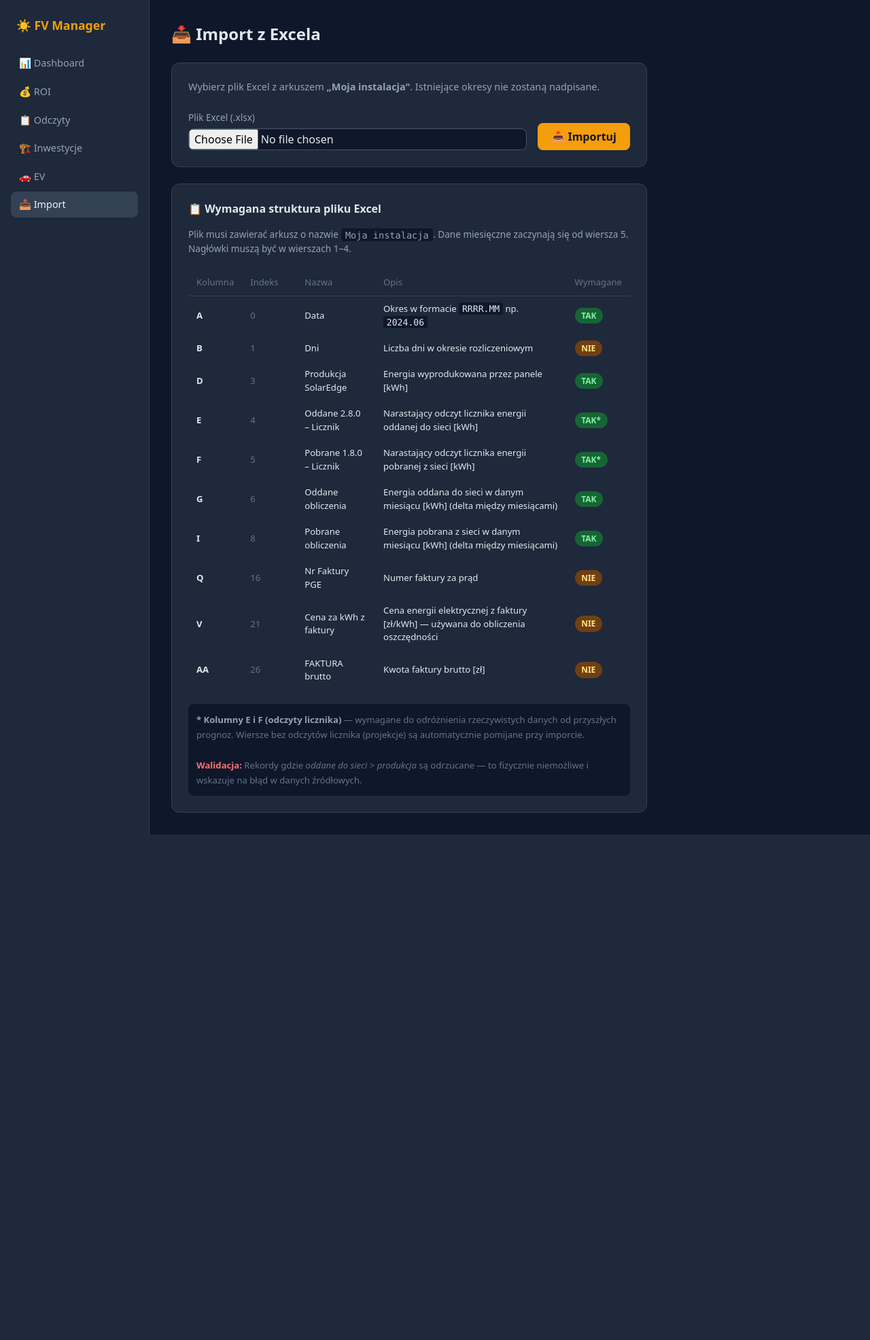
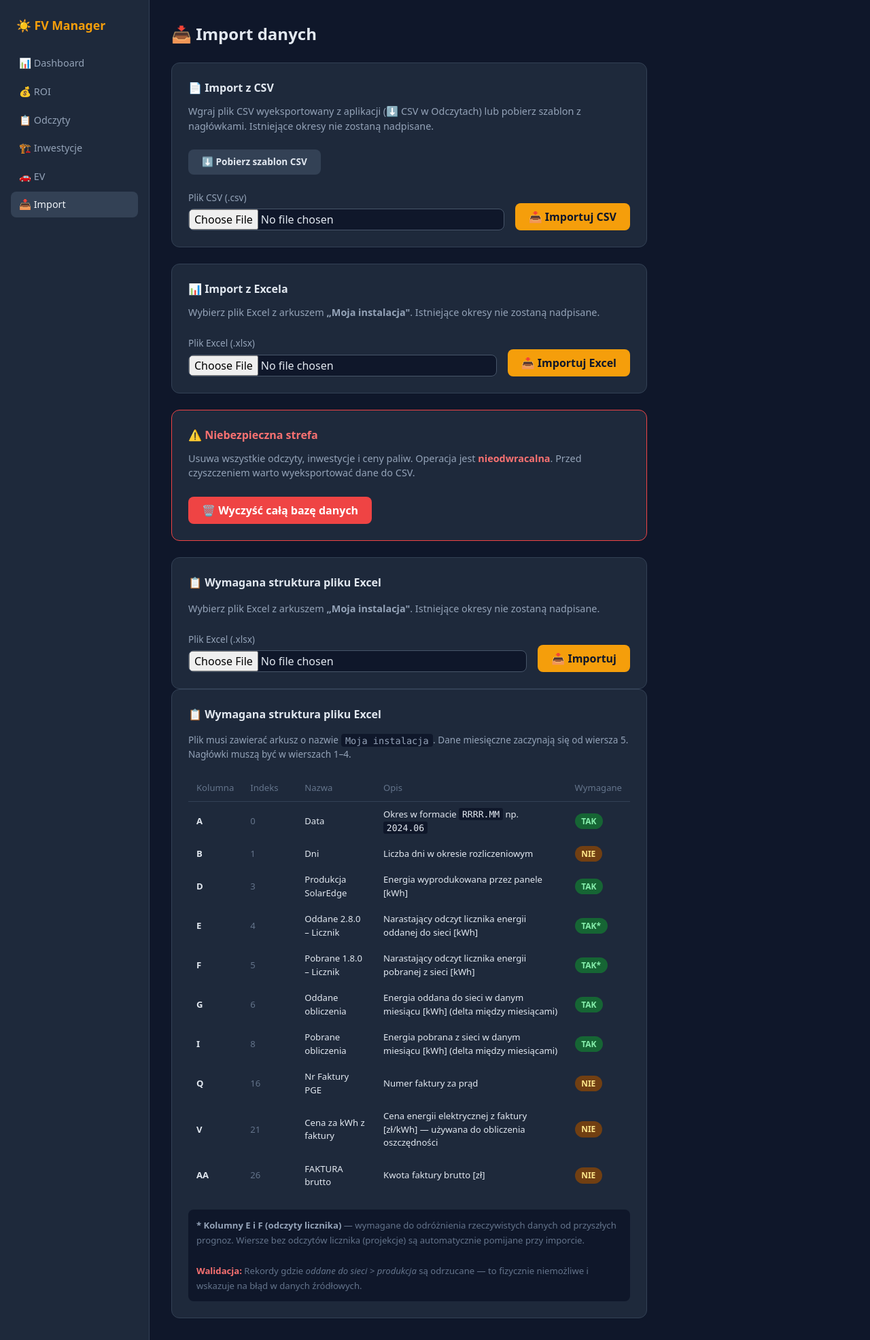
Before and after one commit to SyBeer/fv-manager, a FastAPI app: page /import in a window 1280 px wide. Shown: the whole page at 68% size. Before the commit the page ends 1228 px from the top, so only its background shows below. Run offline with FastAPI, Linux system fonts and the light colour scheme; some libraries are stand-ins or nearby versions.

Commit message:
feat: CSV import/export round-trip, template download, clear-db
- POST /import/csv re-imports exported CSV without modification
- GET /import/template.csv returns headers-only CSV template
- POST /admin/clear-db wipes all readings/investments/fuel_prices
- Import page reorganised: CSV section, Excel section, Danger Zone

Co-Authored-By: Claude Sonnet 4.6 <noreply@anthropic.com>

```diff
--- a/config.yaml
+++ b/config.yaml
@@ -1,6 +1,6 @@
 name: "FV Manager"
 description: "Zarządzanie efektywnością kosztową fotowoltaiki — ROI, EV, import z Excela"
-version: "1.3.3"
+version: "1.4.0"
 slug: "fv-manager"
 init: false
 host_network: false
--- a/src/main.py
+++ b/src/main.py
@@ -387,6 +387,87 @@ async def do_import(request: Request, file: UploadFile = File(...)):
     )
 
 
+CSV_HEADERS = [
+    "Okres", "Rok", "Miesiąc", "Dni",
+    "Produkcja [kWh]", "Oddane [kWh]", "Pobrane [kWh]",
+    "Autokonsumpcja [kWh]", "Zużycie [kWh]", "Oszczędności [kWh]",
+    "Cena kWh [zł]", "Oszczędności [zł]", "Wartość produkcji [zł]",
+    "EV [kWh]", "Nr faktury", "Faktura brutto [zł]", "Notatki",
+]
+
+
+@app.get("/import/template.csv")
+async def download_csv_template():
+    import csv, io
+    output = io.StringIO()
+    csv.writer(output, delimiter=";").writerow(CSV_HEADERS)
+    return StreamingResponse(
+        iter([output.getvalue()]),
+        media_type="text/csv",
+        headers={"Content-Disposition": "attachment; filename=fv-szablon.csv"},
+    )
+
+
+@app.post("/import/csv")
+async def do_import_csv(request: Request, file: UploadFile = File(...)):
+    import csv, io
+    rp = request.scope.get("root_path", "")
+    content = (await file.read()).decode("utf-8-sig")
+    reader = csv.DictReader(io.StringIO(content), delimiter=";")
+    db = await get_db()
+    imported = skipped = 0
+    try:
+        for row in reader:
+            period = row.get("Okres", "").strip()
+            if not period:
+                continue
+            try:
+                year, month = int(period.split(".")[0]), int(period.split(".")[1])
+                await db.execute(
+                    """INSERT OR IGNORE INTO readings
+                       (period, year, month, days, production_kwh, sent_to_grid_kwh,
+                        taken_from_grid_kwh, ev_kwh, price_per_kwh, invoice_number, invoice_gross, notes)
+                       VALUES (?,?,?,?,?,?,?,?,?,?,?,?)""",
+                    (
+                        period, year, month,
+                        row.get("Dni") or None,
+                        float(row["Produkcja [kWh]"]),
+                        float(row["Oddane [kWh]"]),
+                        float(row["Pobrane [kWh]"]),
+                        row.get("EV [kWh]") or None,
+                        row.get("Cena kWh [zł]") or None,
+                        row.get("Nr faktury") or None,
+                        row.get("Faktura brutto [zł]") or None,
+                        row.get("Notatki") or None,
+                    ),
+                )
+                if db.total_changes > imported:
+                    imported += 1
+                else:
+                    skipped += 1
+            except Exception:
+                skipped += 1
+        await db.commit()
+    finally:
+        await db.close()
+    return RedirectResponse(
+        f"{rp}/import?imported={imported}&skipped={skipped}&rejected=0",
+        status_code=303,
+    )
+
+
+@app.post("/admin/clear-db")
+async def clear_db(request: Request):
+    db = await get_db()
+    try:
+        await db.executescript("DELETE FROM readings; DELETE FROM investments; DELETE FROM fuel_prices;")
+        await db.commit()
+    finally:
+        await db.close()
+    rp = request.scope.get("root_path", "")
+    return RedirectResponse(f"{rp}/import?cleared=1", status_code=303)
+
+
 # ── EV ───────────────────────────────────────────────────────────────────────
 
 async def _get_ev_settings(db: aiosqlite.Connection) -> dict:
--- a/templates/import.html
+++ b/templates/import.html
@@ -2,11 +2,17 @@
 {% block title %}Import — FV Manager{% endblock %}
 {% block content %}
 <div style="max-width:700px;">
-  <h1 style="font-size:1.5rem; font-weight:700; margin-bottom:1.5rem;">📥 Import z Excela</h1>
+  <h1 style="font-size:1.5rem; font-weight:700; margin-bottom:1.5rem;">📥 Import danych</h1>
 
   {% if error %}
   <div style="background:#450a0a; border:1px solid #ef4444; border-radius:8px; padding:1rem; margin-bottom:1.5rem; color:#fca5a5;">
     ❌ {{ error }}
+  </div>
+  {% endif %}
+
+  {% if request.query_params.get('cleared') %}
+  <div style="background:#166534; border:1px solid #22c55e; border-radius:8px; padding:1rem; margin-bottom:1rem; color:#86efac;">
+    ✅ Baza danych została wyczyszczona.
   </div>
   {% endif %}
 
@@ -25,8 +31,56 @@
   </div>
   {% endif %}
 
-  <!-- Upload -->
+  <!-- CSV Import -->
   <div class="card" style="margin-bottom:1.5rem;">
+    <h2 style="font-size:1rem; font-weight:600; margin-bottom:.75rem;">📄 Import z CSV</h2>
+    <p style="color:#94a3b8; margin-bottom:1.5rem; font-size:.9rem;">
+      Wgraj plik CSV wyeksportowany z aplikacji (⬇️ CSV w Odczytach) lub pobierz szablon z nagłówkami.
+      Istniejące okresy nie zostaną nadpisane.
+    </p>
+    <div style="display:flex; gap:.75rem; margin-bottom:1.5rem; flex-wrap:wrap;">
+      <a href="{{ rp }}/import/template.csv" class="btn btn-ghost" style="font-size:.85rem;">⬇️ Pobierz szablon CSV</a>
+    </div>
+    <form method="post" action="{{ rp }}/import/csv" enctype="multipart/form-data" style="display:flex; gap:1rem; align-items:flex-end; flex-wrap:wrap;">
+      <div style="flex:1; min-width:200px;">
+        <label style="display:block; margin-bottom:.4rem; font-size:.85rem; color:#94a3b8;">Plik CSV (.csv)</label>
+        <input type="file" name="file" accept=".csv" required>
+      </div>
+      <button type="submit" class="btn btn-primary" onclick="this.disabled=true; this.textContent='⏳ Importuję...'; this.form.submit();">📥 Importuj CSV</button>
+    </form>
+  </div>
+
+  <!-- Excel Upload -->
+  <div class="card" style="margin-bottom:1.5rem;">
+    <h2 style="font-size:1rem; font-weight:600; margin-bottom:.75rem;">📊 Import z Excela</h2>
+    <p style="color:#94a3b8; margin-bottom:1.5rem; font-size:.9rem;">
+      Wybierz plik Excel z arkuszem <strong>„Moja instalacja"</strong>.
+      Istniejące okresy nie zostaną nadpisane.
+    </p>
+    <form method="post" action="{{ rp }}/import" enctype="multipart/form-data" style="display:flex; gap:1rem; align-items:flex-end; flex-wrap:wrap;">
+      <div style="flex:1; min-width:200px;">
+        <label style="display:block; margin-bottom:.4rem; font-size:.85rem; color:#94a3b8;">Plik Excel (.xlsx)</label>
+        <input type="file" name="file" accept=".xlsx" required>
+      </div>
+      <button type="submit" class="btn btn-primary" onclick="this.disabled=true; this.textContent='⏳ Importuję...'; this.form.submit();">📥 Importuj Excel</button>
+    </form>
+  </div>
+
+  <!-- Danger Zone -->
+  <div class="card" style="margin-bottom:1.5rem; border-color:#ef4444;">
+    <h2 style="font-size:1rem; font-weight:600; margin-bottom:.75rem; color:#f87171;">⚠️ Niebezpieczna strefa</h2>
+    <p style="color:#94a3b8; font-size:.9rem; margin-bottom:1.5rem;">
+      Usuwa wszystkie odczyty, inwestycje i ceny paliw. Operacja jest <strong style="color:#f87171;">nieodwracalna</strong>.
+      Przed czyszczeniem warto wyeksportować dane do CSV.
+    </p>
+    <form method="post" action="{{ rp }}/admin/clear-db" onsubmit="return confirm('UWAGA: Spowoduje to usunięcie WSZYSTKICH danych. Czy na pewno chcesz kontynuować?')">
+      <button type="submit" class="btn btn-red">🗑️ Wyczyść całą bazę danych</button>
+    </form>
+  </div>
+
+  <!-- Struktura pliku Excel -->
+  <div class="card">
+    <h2 style="font-size:1rem; font-weight:600; margin-bottom:1rem;">📋 Wymagana struktura pliku Excel</h2>
     <p style="color:#94a3b8; margin-bottom:1.5rem; font-size:.9rem;">
       Wybierz plik Excel z arkuszem <strong>„Moja instalacja"</strong>.
       Istniejące okresy nie zostaną nadpisane.
@@ -48,7 +102,7 @@
       Dane miesięczne zaczynają się od wiersza 5. Nagłówki muszą być w wierszach 1–4.
     </p>
 
-    <table style="font-size:.82rem;">
+    <table style="font-size:.82rem; width:100%;">
       <thead>
         <tr>
           <th style="width:60px;">Kolumna</th>
```
Also changed, not shown: CHANGELOG.md.
